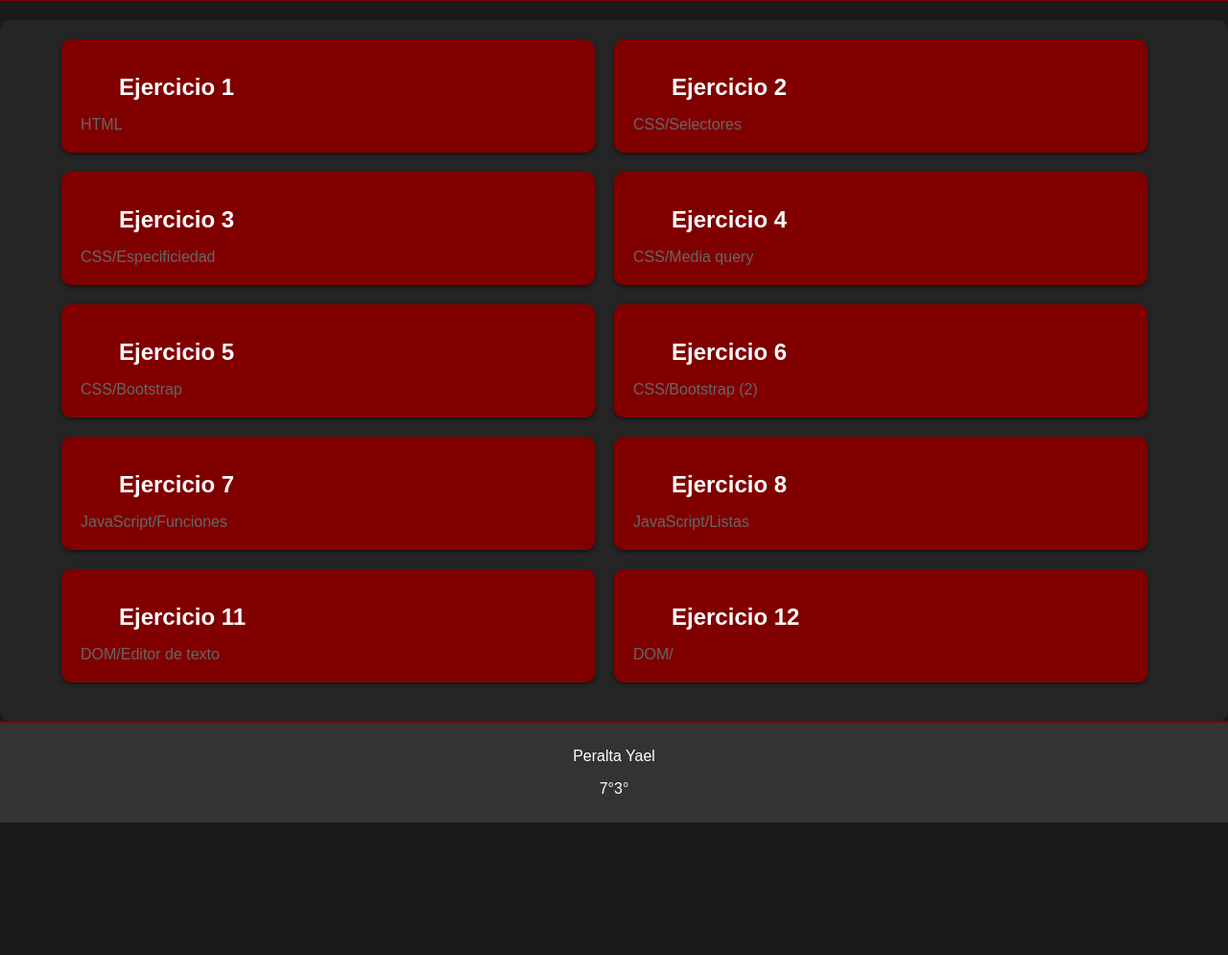
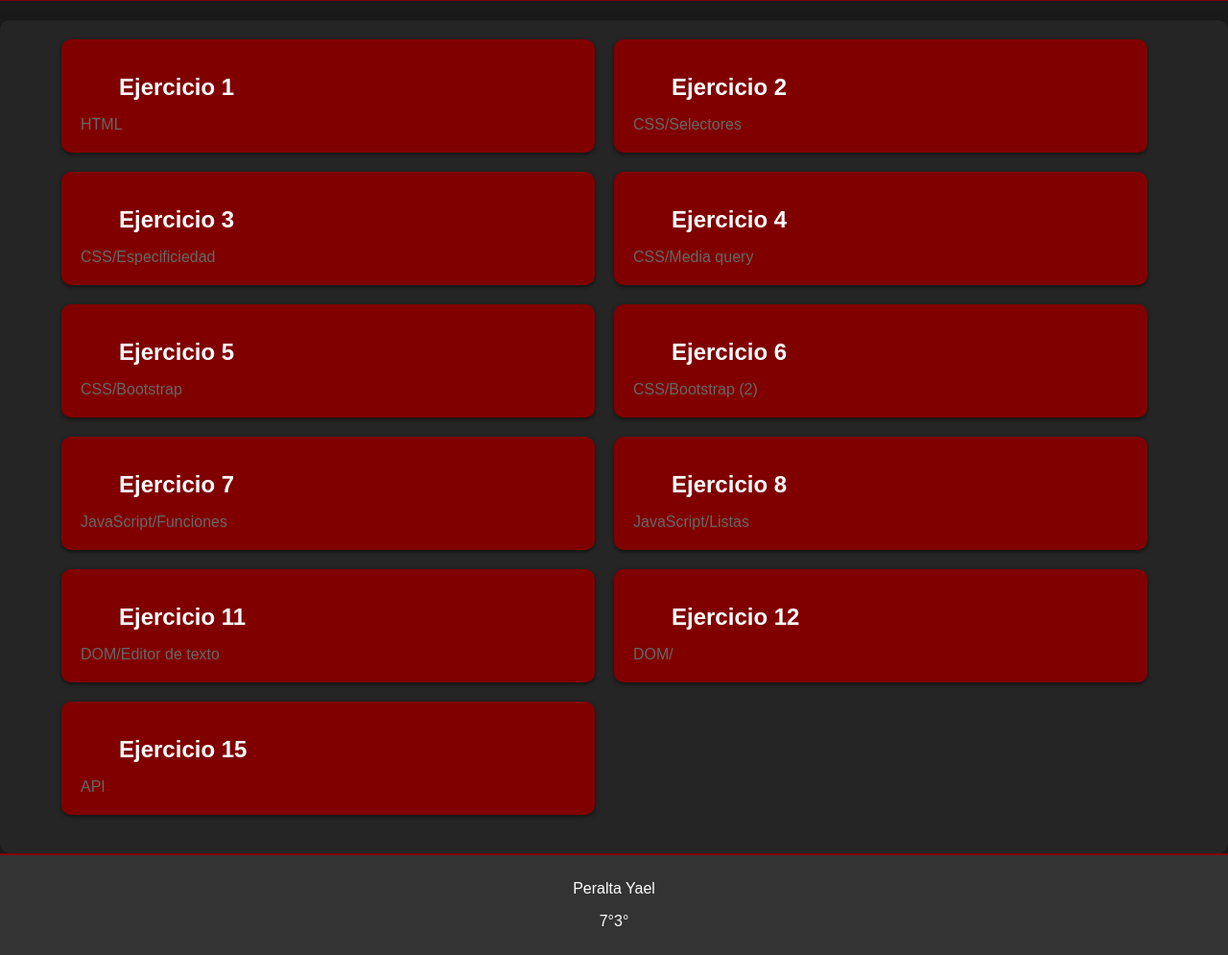
Before and after one commit to Peraltayael/plataformas-moviles-entregas, a plain HTML site: page index.html in a window 1280 px wide. Shown: the part 78-1073 px from the top of the page at 96% size. Before the commit the page ends 935 px from the top, so only its background shows below. Drawn offline with Linux system fonts and the light colour scheme.

Commit message:
Update index.html

```diff
--- a/index.html
+++ b/index.html
@@ -155,6 +155,12 @@ ul li:hover{
             </ul>
                 <p>DOM/</p>
             </div>
+            <div class="box">
+            <ul>
+            <li><h2><a href="tp-15/index.html">Ejercicio 15</a></h2></li>
+            </ul>
+                <p>API</p>
+            </div>
         </div>
     </div>
     <footer>
```
